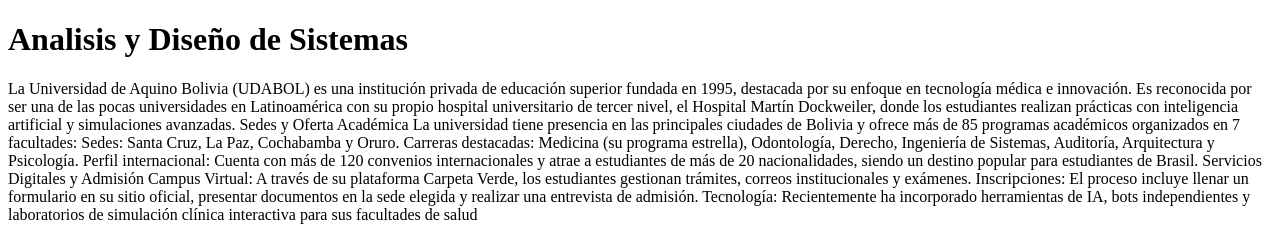
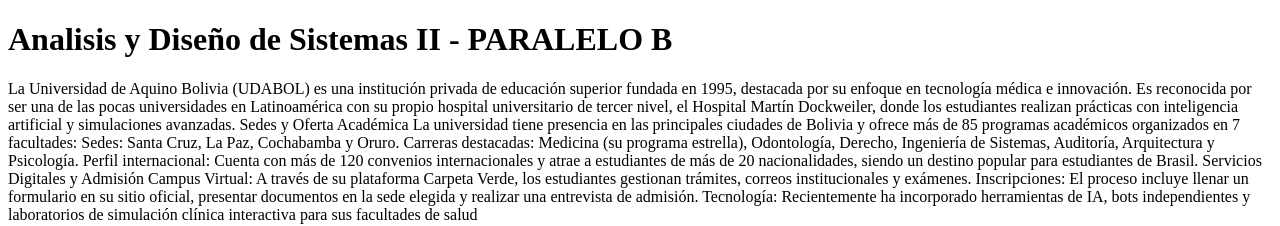
Before and after one commit to Startclass15/AnlisisDise-oSistemasIIB, a plain HTML site: page index.html in a window 1280 px wide. Shown: the top 226 px of the page. Drawn offline with Linux system fonts and the light colour scheme.

Commit message:
Titulo modificado

```diff
--- a/index.html
+++ b/index.html
@@ -6,7 +6,7 @@
     <title>Document</title>
 </head>
 <body>
-    <h1>Analisis y Diseño de Sistemas</h1>
+    <h1>Analisis y Diseño de Sistemas II - PARALELO B</h1>
     <p>La Universidad de Aquino Bolivia (UDABOL) es una institución privada de educación superior fundada en 1995, destacada por su enfoque en tecnología médica e innovación. Es reconocida por ser una de las pocas universidades en Latinoamérica con su propio hospital universitario de tercer nivel, el Hospital Martín Dockweiler, donde los estudiantes realizan prácticas con inteligencia artificial y simulaciones avanzadas.
 
 
```
